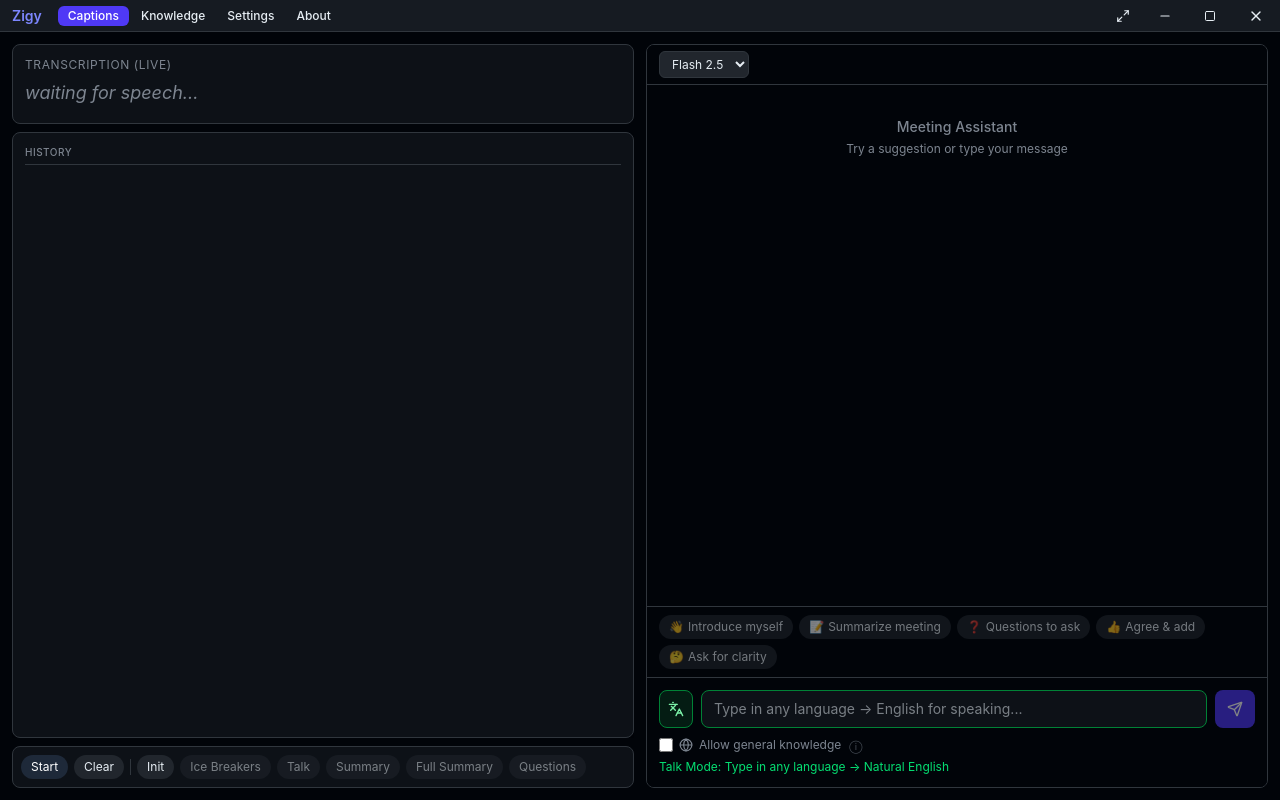
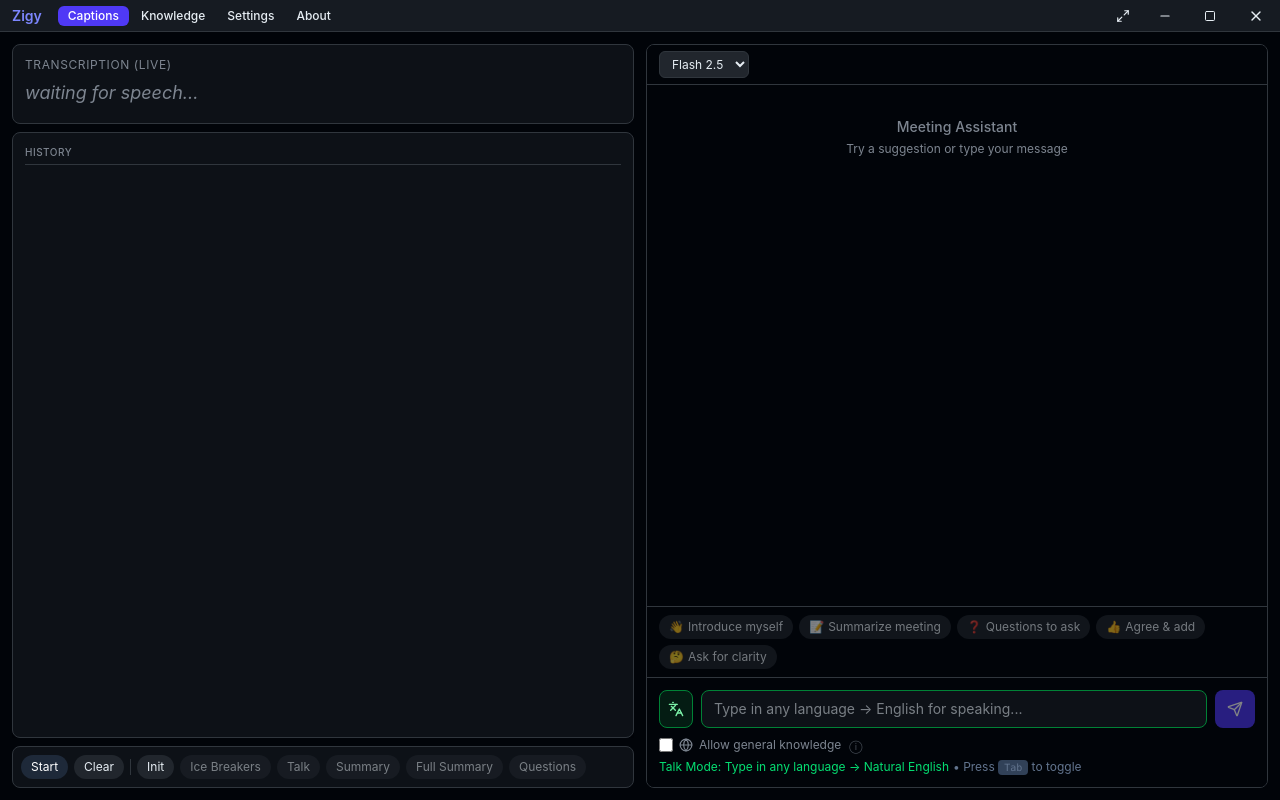
Before and after one commit to minhtranin/zigy, a React (Vite) app in the folder zig-april-captions-ui/: page / in a window 1280 px wide. Both pictures are taken after a click on the button 676 px from the left and 728 px from the top of the page. Built offline with nearby package versions, Linux system fonts and the light colour scheme.

Commit message:
feat: add tab command switch chat mode

```diff
--- /dev/null
+++ b/zig-april-captions-ui/pnpm-workspace.yaml
@@ -0,0 +1,2 @@
+ignoredBuiltDependencies:
+  - esbuild
--- a/zig-april-captions-ui/src/components/ChatPanel.tsx
+++ b/zig-april-captions-ui/src/components/ChatPanel.tsx
@@ -1023,7 +1023,7 @@ Generate questions I can ASK them:`;
                 ? 'bg-green-100 dark:bg-green-900/30 border-green-300 dark:border-green-700 text-green-700 dark:text-green-300'
                 : 'bg-slate-200 dark:bg-[#21262D] border-slate-300 dark:border-[#30363D] text-slate-600 dark:text-[#7D8590] hover:bg-slate-300 dark:hover:bg-[#30363D]'
             }`}
-            title={talkMode ? 'Talk Mode: ON - Input will be translated to English' : 'Talk Mode: OFF - Normal chat'}
+            title={talkMode ? 'Talk Mode: ON (Press Tab to toggle) - Input will be translated to English' : 'Talk Mode: OFF (Press Tab to toggle) - Normal chat'}
           >
             {talkMode ? <Languages className="w-4 h-4" /> : <MessageCircle className="w-4 h-4" />}
           </button>
@@ -1036,6 +1036,9 @@ Generate questions I can ASK them:`;
               if (e.key === 'Enter' && !e.shiftKey) {
                 e.preventDefault();
                 handleSend();
+              } else if (e.key === 'Tab') {
+                e.preventDefault();
+                setTalkMode(!talkMode);
               }
             }}
             placeholder={talkMode ? t.talkModePlaceholder : t.askMeAnything}
@@ -1077,8 +1080,9 @@ Generate questions I can ASK them:`;
         </div>
 
         {talkMode && (
-          <div className="mt-1 text-xs text-green-600 dark:text-green-400">
+          <div className="mt-1 text-xs text-green-600 dark:text-green-400 flex items-center gap-1">
             {t.talkModeHint}
+            <span className="text-slate-400 dark:text-slate-500">• Press <kbd className="px-1.5 py-0.5 bg-slate-200 dark:bg-slate-700 rounded text-[10px] font-mono">Tab</kbd> to toggle</span>
           </div>
         )}
       </div>
```
Also changed, not shown: 1 other file (tests, documents, lock files or other folders).
